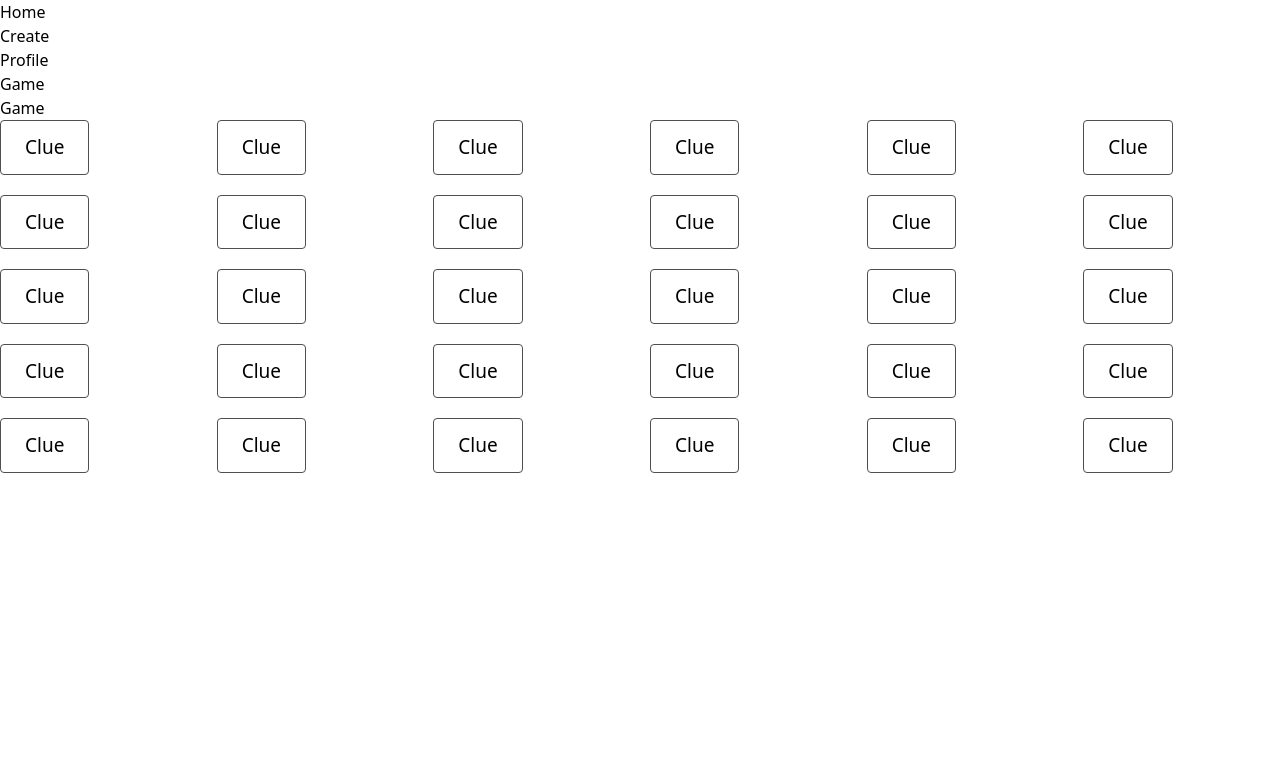
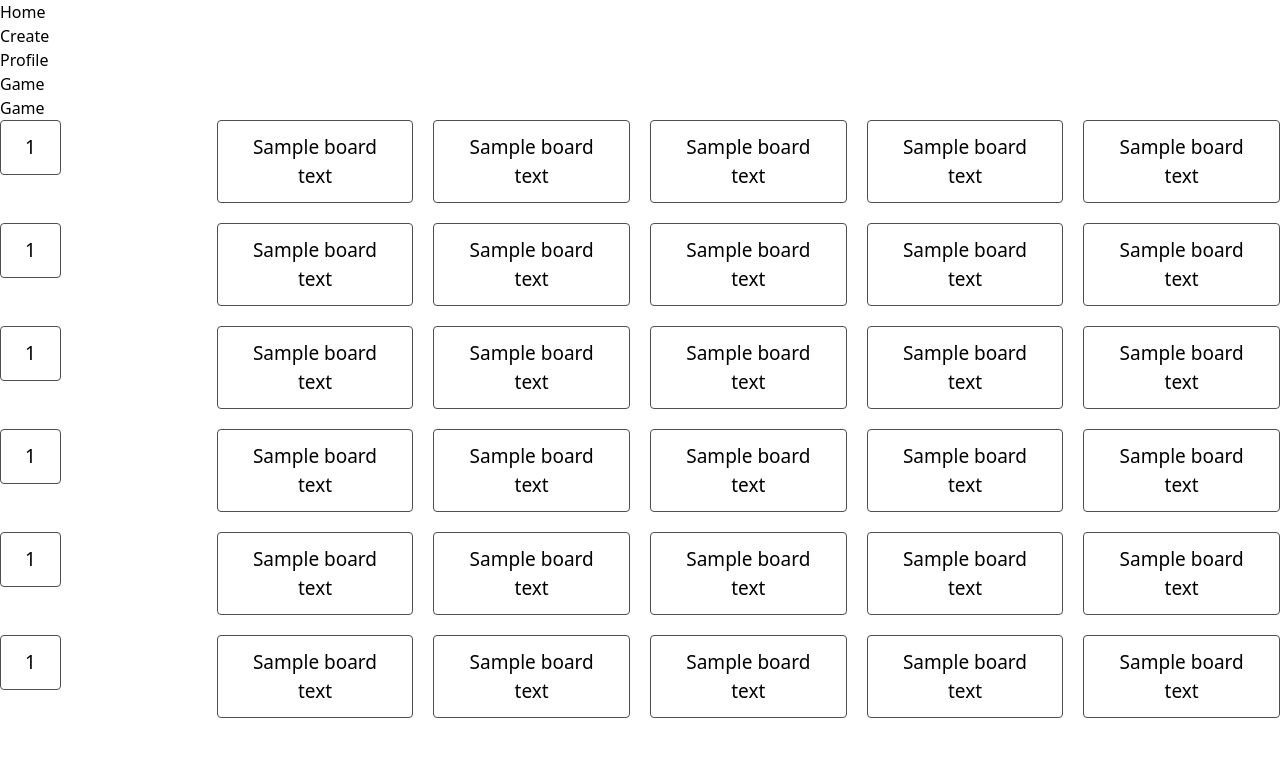
Before and after one commit to stuy-softdev/PMG, a Flask app: template app/templates/game.html in a window 1280 px wide. Shown: the top 757 px of the page. Run offline with Flask 3, Linux system fonts and the light colour scheme; the template is opened without the code that fills it: most values are stand-ins (such as "Sample title", 1, 10 or a date in 2020).

Commit message:
displaying the baord works in actual game, now need to pass on values

```diff
--- a/app/__init__.py
+++ b/app/__init__.py
@@ -165,7 +165,7 @@ def refill_pool(category):
     print("restarting\n\n")
 
     #for i in range(6):
-    for _ in range(3): # a for loop to error handle, we send OpenTDB a request up to 3  times if  an error is hit, if not we continue and refill the pool
+    for _ in range(3): # a for loop to error handle, we sendata.setup_new_game()d OpenTDB a request up to 3  times if  an error is hit, if not we continue and refill the pool
         data = opentdb_get(url)
         print(data)
         print("asdasdasdasdasdasdasdasdasdasd\n")
@@ -243,13 +243,35 @@ def new_game():
             if not data.auth(username3, password3):
                 return render_template("new_game.html", invalid="Username or password is incorrect for Player 3")
 
-        return redirect(url_for("game"))
+        if True: #########################CHANGE#######################
+            category_list = list(range(9, 33))
+            for i in range(6):
+                random_index = random.randrange(len(category_list))
+                category = category_list.pop(random_index)
+                #print("randomally chosen category: ")
+                #print(category)
+                refill_pool(category)
+                #print("\n\n\n\n\n\n\n\n\n\n\n\n\n\n\n\n\n\n")
+                #print(TRIVIA_POOL)
+                #print(i)
+                #print("\n\n\n\n\n\n\n\n\n\n\n\n\n\n\n\n\n\n")
+            #print(category_list)
+            title = str(int(time.time() * 1000)) # title of board is the current time
+            data.create_board_from_api(TRIVIA_POOL, title)
+
+        return redirect(url_for("game", board = title, player1 = username1, player2 = username2, player3 = username3, temporary = 1))
 
     return render_template("new_game.html")
 
-@app.route("/game", methods=["GET", "POST"])
-def game():
-    return render_template("game.html")
+@app.route("/game/<string:board>/<string:player1>/<string:player2>/<string:player3>/<int:temporary>", methods=["GET", "POST"])
+def game(board, player1, player2, player3, temporary):
+    board_text = data.get_board_text(board)
+    board_point_values = data.get_board_point_values(board)
+    print("TEXT")
+    print(board_text)
+    print("VALS")
+    print(board_point_values)
+    return render_template("game.html", board_text = board_text, board = board)
 
 @app.route("/profile", methods=["GET", "POST"])
 def profile():
--- a/app/data.py
+++ b/app/data.py
@@ -170,6 +170,21 @@ def get_board_text(title):
     board_text = clean_list_2d(board_text)
     return board_text
 
+def get_board_point_values(title):
+    db = sqlite3.connect(DB_FILE)
+    c = db.cursor()
+    board_point_values = []
+
+    for row in range(6):
+        board_point_values.append(c.execute(
+                             'SELECT point_value FROM board WHERE (title, row) = (?, ?)',
+                             (title, row,)
+                         ).fetchall()
+                     )
+
+    board_point_values = clean_list_2d(board_point_values)
+    return board_point_values
+
 # updates the board db with user inputted clues, with null values added for some vars if not inputted
 def edit_question(board, row, column, question, points, correct, wrong1, wrong2, wrong3):
     db = sqlite3.connect(DB_FILE)
--- a/app/data_setup.py
+++ b/app/data_setup.py
@@ -41,6 +41,7 @@ def create_board_table():
 def create_game_table():
     contents = """
                CREATE TABLE IF NOT EXISTS game (
+                   board            TEXT         NOT NULL,
                    player1	        TEXT	     NOT NULL,
                    player2          TEXT,
                    player3          TEXT,
--- a/app/templates/game.html
+++ b/app/templates/game.html
@@ -82,41 +82,11 @@
 <h1> Game </h1>
 
 <div class="grid grid-cols-6 gap-5">
-  <div><button class="button">Clue</button></div>
-  <div><button class="button">Clue</button></div>
-  <div><button class="button">Clue</button></div>
-  <div><button class="button">Clue</button></div>
-  <div><button class="button">Clue</button></div>
-
-  <div><button class="button">Clue</button></div>
-  <div><button class="button">Clue</button></div>
-  <div><button class="button">Clue</button></div>
-  <div><button class="button">Clue</button></div>
-  <div><button class="button">Clue</button></div>
-
-  <div><button class="button">Clue</button></div>
-  <div><button class="button">Clue</button></div>
-  <div><button class="button">Clue</button></div>
-  <div><button class="button">Clue</button></div>
-  <div><button class="button">Clue</button></div>
-
-  <div><button class="button">Clue</button></div>
-  <div><button class="button">Clue</button></div>
-  <div><button class="button">Clue</button></div>
-  <div><button class="button">Clue</button></div>
-  <div><button class="button">Clue</button></div>
-
-  <div><button class="button">Clue</button></div>
-  <div><button class="button">Clue</button></div>
-  <div><button class="button">Clue</button></div>
-  <div><button class="button">Clue</button></div>
-  <div><button class="button">Clue</button></div>
-
-  <div><button class="button">Clue</button></div>
-  <div><button class="button">Clue</button></div>
-  <div><button class="button">Clue</button></div>
-  <div><button class="button">Clue</button></div>
-  <div><button class="button">Clue</button></div>
+  {% for row in range(6) %}
+    {% for column in range(6) %}
+      <div><a href="{{ url_for('edit', board = board, row = row, column = column) }}"><button class="button">{{ board_text[row][column] }}</button></a></div>
+    {% endfor %}
+  {% endfor %}
 
 
 
```
